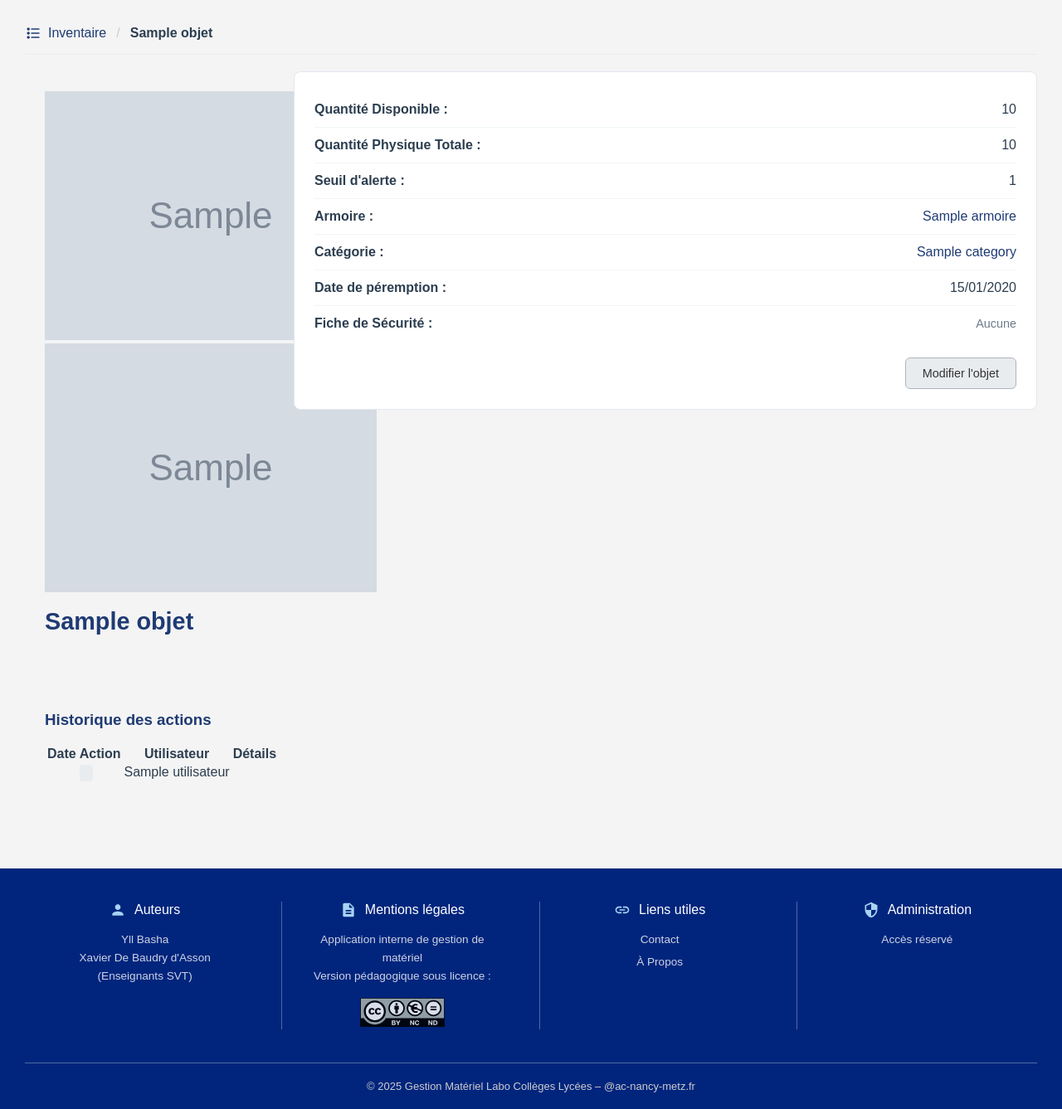
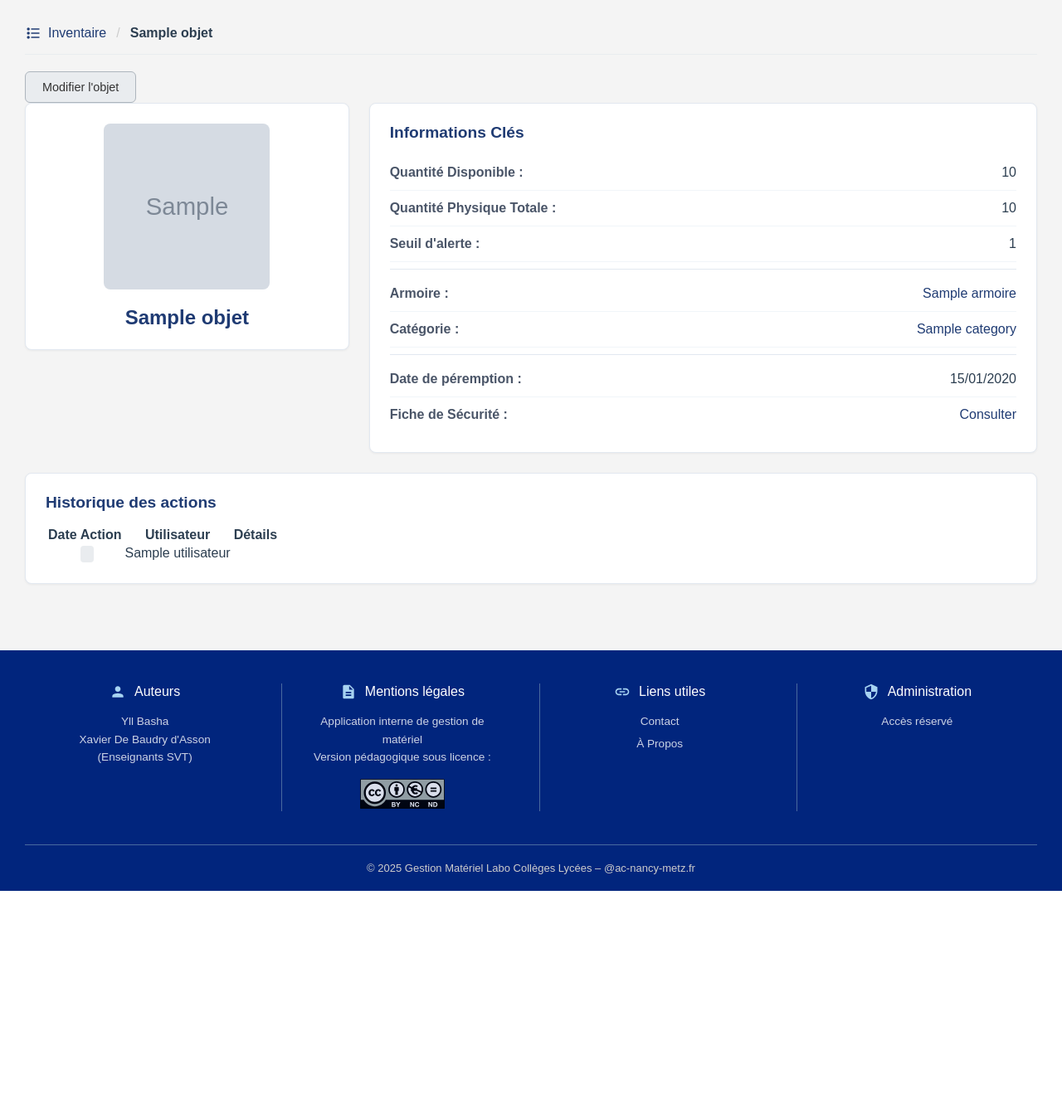
Before and after one commit to crazypopperz/LabFlow, a Flask app: page /objet/1 in a window 1280 px wide. Shown: the part 180-1517 px from the top of the page at 83% size. After the commit the page ends 1254 px from the top, so only its background shows below. Run offline with Flask 3, Linux system fonts and the light colour scheme; the visitor is signed in with stand-in values (Sample User, id 1); tables that the repository leaves empty hold one stand-in row (values such as "Sample post"); grey boxes marked "Sample" are stand-in pictures; some libraries are stand-ins or nearby versions.

```diff
--- a/db.py
+++ b/db.py
@@ -6,7 +6,7 @@ from flask.cli import with_appcontext
 from flask_sqlalchemy import SQLAlchemy
 from sqlalchemy import (Integer, String, Float, Boolean, Date, DateTime, Text,
                         ForeignKey)
-from sqlalchemy.orm import DeclarativeBase, Mapped, mapped_column
+from sqlalchemy.orm import DeclarativeBase, Mapped, mapped_column, relationship
 
 # --- CONFIGURATION DE BASE DE SQLAlchemy ---
 class Base(DeclarativeBase):
@@ -37,6 +37,7 @@ class Armoire(db.Model):
     id: Mapped[int] = mapped_column(Integer, primary_key=True, autoincrement=True)
     nom: Mapped[str] = mapped_column(String, nullable=False)
     etablissement_id: Mapped[int] = mapped_column(ForeignKey('etablissements.id'), nullable=False)
+    objets: Mapped[list["Objet"]] = relationship(back_populates="armoire")
 
 class Budget(db.Model):
     __tablename__ = 'budgets'
@@ -51,6 +52,7 @@ class Categorie(db.Model):
     id: Mapped[int] = mapped_column(Integer, primary_key=True, autoincrement=True)
     nom: Mapped[str] = mapped_column(String, nullable=False)
     etablissement_id: Mapped[int] = mapped_column(ForeignKey('etablissements.id'), nullable=False)
+    objets: Mapped[list["Objet"]] = relationship(back_populates="categorie")
 
 class Fournisseur(db.Model):
     __tablename__ = 'fournisseurs'
@@ -101,6 +103,8 @@ class Objet(db.Model):
     image_url: Mapped[str] = mapped_column(String, nullable=True)
     fds_url: Mapped[str] = mapped_column(String, nullable=True)
     etablissement_id: Mapped[int] = mapped_column(ForeignKey('etablissements.id'), nullable=False)
+    armoire: Mapped["Armoire"] = relationship(back_populates="objets")
+    categorie: Mapped["Categorie"] = relationship(back_populates="objets")
 
 class Historique(db.Model):
     __tablename__ = 'historique'
--- a/static/css/style.css
+++ b/static/css/style.css
@@ -3492,42 +3492,66 @@ body:not(.page-admin-utilisateurs) .objet-table td:first-child {
 
 .details-grid {
     display: grid;
-    grid-template-columns: 300px 1fr; /* Colonne de gauche fixe, colonne de droite flexible */
+    grid-template-columns: repeat(12, 1fr); /* On crée une grille de 12 colonnes */
     gap: 24px;
     align-items: start;
 }
 
-/* La carte d'identité de l'objet (image + titre) */
-.details-grid > .details-card:nth-child(1) {
-    grid-column: 1 / 2;
-    grid-row: 1 / 2;
-    padding: 24px;
-}
-
-/* Le nouveau cadre pour les infos */
-.details-info-card {
-    grid-column: 2 / 3;
-    grid-row: 1 / 2;
+/* Style commun à toutes les cartes de cette page */
+.details-grid .details-card {
     background-color: #fff;
     border: 1px solid #e2e8f0;
     border-radius: 8px;
     padding: 24px;
-}
-
-/* La carte de l'historique */
-.details-grid > .details-card:nth-child(3) {
-    grid-column: 1 / 3; /* Prend toute la largeur */
-    grid-row: 2 / 3;
-    padding: 24px;
-}
-
-/* Styles internes qui étaient dans ton ancien code */
-.identity-header {
-    margin-bottom: 15px;
+    box-shadow: 0 1px 3px rgba(0,0,0,0.05);
+}
+
+/* La carte d'identité (image + titre) prend 4 colonnes sur 12 */
+.details-grid > .details-card:nth-child(1) {
+    grid-column: span 4;
+    text-align: center;
+}
+
+/* La carte d'infos (liste) prend 8 colonnes sur 12 */
+.details-grid > .details-card:nth-child(2) {
+    grid-column: span 8;
+}
+
+/* La carte de l'historique prend les 12 colonnes */
+.details-grid > .details-card.full-width-card {
+    grid-column: span 12;
+}
+
+/* Styles internes pour la carte d'identité */
+.identity-image-wrapper {
+    margin-bottom: 16px;
+}
+.identity-image, .identity-image-placeholder {
+    width: 100%;
+    max-width: 200px; /* Empêche l'image d'être trop grande */
+    margin: 0 auto; /* Centre l'image */
+    aspect-ratio: 1 / 1;
+    object-fit: cover;
+    border-radius: 8px;
+}
+.identity-image-placeholder {
+    display: flex;
+    align-items: center;
+    justify-content: center;
+    background-color: #f8fafc;
+    border: 1px solid #e2e8f0;
+    fill: #cbd5e1;
 }
 .details-title {
     margin: 0;
-    font-size: 1.8rem;
+    font-size: 1.5rem;
+}
+
+/* Styles internes pour la carte d'infos */
+.details-card h3 {
+    margin-top: 0;
+    margin-bottom: 16px;
+    font-size: 1.2rem;
 }
 .details-list {
     list-style: none;
@@ -3544,8 +3568,13 @@ body:not(.page-admin-utilisateurs) .objet-table td:first-child {
 .details-list li:last-child {
     border-bottom: none;
 }
-.details-actions {
-    display: flex;
-    justify-content: flex-end;
-    margin-top: 20px;
-}
+.details-list li strong {
+    color: #4a5568;
+}
+.details-list li.separator {
+    height: 1px;
+    background-color: #e2e8f0;
+    margin: 8px 0;
+    padding: 0;
+    border: none;
+}
--- a/templates/objet_details.html
+++ b/templates/objet_details.html
@@ -3,6 +3,7 @@
 <head>
     <meta charset="UTF-8">
     <title>Détails de {{ objet.nom }}</title>
+    <meta name="csrf-token" content="{{ csrf_token() }}">
     <link rel="stylesheet" href="{{ url_for('static', filename='css/style.css') }}">
     <script src="{{ url_for('static', filename='js/script.js') }}" defer></script>
 </head>
@@ -19,6 +20,7 @@
             {% endif %}
         {% endwith %}
 
+        <div class="page-header">
             <div class="breadcrumb-nav">
                 <a href="{{ url_for('inventaire.inventaire') }}" class="breadcrumb-link">
 					<svg xmlns="http://www.w3.org/2000/svg" class="sub-nav-icon" viewBox="0 -960 960 960"><path d="M360-200v-80h480v80H360Zm0-240v-80h480v80H360Zm0-240v-80h480v80H360ZM200-160q-33 0-56.5-23.5T120-240q0-33 23.5-56.5T200-320q33 0 56.5 23.5T280-240q0 33-23.5 56.5T200-160Zm0-240q-33 0-56.5-23.5T120-480q0-33 23.5-56.5T200-560q33 0 56.5 23.5T280-480q0 33-23.5 56.5T200-400Zm0-240q-33 0-56.5-23.5T120-720q0-33 23.5-56.5T200-800q33 0 56.5 23.5T280-720q0 33-23.5 56.5T200-640Z"/></svg><span class="breadcrumb-text"> Inventaire</span>
@@ -26,57 +28,6 @@
                 <span class="breadcrumb-separator">/</span>
                 <span class="breadcrumb-current">{{ objet.nom }}</span>
             </div>
-
-        <div class="details-grid">
-            <!-- Carte d'identité de l'objet -->
-            <div class="details-card">
-                <div class="identity-header">
-                    <div class="identity-image-wrapper">
-						{% if objet.image_url %}
-							<img src="{{ objet.image_url }}" alt="Image de {{ objet.nom }}" class="identity-image-thumbnail">
-							<img src="{{ objet.image_url }}" alt="Aperçu de {{ objet.nom }}" class="identity-image-preview">
-
-						{% elif objet.image %}
-							<img src="{{ url_for('main.serve_image', filename=objet.image) }}" alt="Image de {{ objet.nom }}" class="identity-image-thumbnail">
-							<img src="{{ url_for('main.serve_image', filename=objet.image) }}" alt="Aperçu de {{ objet.nom }}" class="identity-image-preview">
-
-						{% else %}
-							<div class="identity-image-placeholder">
-								<svg xmlns="http://www.w3.org/2000/svg" height="48px" viewBox="0 -960 960 960" width="48px"><path d="M200-120q-33 0-56.5-23.5T120-200v-560q0-33 23.5-56.5T200-840h560q33 0 56.5 23.5T840-760v560q0 33-23.5 56.5T760-120H200Zm0-80h560v-560H200v560Zm40-80h480L570-480 450-320l-90-120-120 160Zm-40 80v-560 560Z"/></svg>
-							</div>
-						{% endif %}
-					</div>
-				</div>
-                    <h2 class="details-title">{{ objet.nom }}</h2>
-            </div>
-
-                <div class="details-info-card">
-					<ul class="details-list">
-						<li><strong>Quantité Disponible :</strong> <span class="stock-disponible">{{ objet.quantite_disponible }}</span></li>
-						<li><strong>Quantité Physique Totale :</strong> {{ objet.quantite_physique }}</li>
-						<li><strong>Seuil d'alerte :</strong> {{ objet.seuil }}</li>
-						<li><strong>Armoire :</strong> <a href="{{ url_for('inventaire.voir_armoire', armoire_id=objet.armoire_id) }}">{{ objet.armoire_nom }}</a></li>
-						<li><strong>Catégorie :</strong> <a href="{{ url_for('inventaire.voir_categorie', categorie_id=objet.categorie_id) }}">{{ objet.categorie_nom }}</a></li>
-						<li>
-							<strong>Date de péremption :</strong>
-							{% if objet.date_peremption %}
-								{{ objet.date_peremption | strftime('%d/%m/%Y') }}
-							{% else %}
-								<span class="text-discret">Non spécifiée</span>
-							{% endif %}
-						</li>
-						<li>
-							<strong>Fiche de Sécurité :</strong>
-							{% if objet.fds_nom_securise %}
-								<a href="{{ url_for('main.telecharger_fds_objet', objet_id=objet.id) }}" class="btn-action" style="padding: 5px 10px;">
-									<svg xmlns="http://www.w3.org/2000/svg" height="18px" viewBox="0 -960 960 960" width="18px" fill="currentColor"><path d="M480-320 280-520l56-58 104 104v-326h80v326l104-104 56 58-200 200ZM240-160q-33 0-56.5-23.5T160-240v-120h80v120h480v-120h80v120q0 33-23.5 56.5T720-160H240Z"/></svg>
-									{{ objet.fds_nom_original }}
-								</a>
-							{% else %}
-								<span class="text-discret">Aucune</span>
-							{% endif %}
-						</li>
-					</ul>
             <div class="details-actions">
 					<button class="btn-action edit-objet-btn"
 						data-objet-id="{{ objet.id }}"
@@ -92,8 +43,54 @@
 					</button>
 			</div>
         </div>
-				<!-- Carte de l'historique -->
+
+        <div class="details-grid">
+            <!-- CARTE 1 : IDENTITÉ (IMAGE + NOM) -->
             <div class="details-card">
+                <div class="identity-image-wrapper">
+                    {% if objet.image_url %}
+                        <img src="{{ objet.image_url }}" alt="Image de {{ objet.nom }}" class="identity-image">
+                    {% else %}
+                        <div class="identity-image-placeholder">
+                            <svg ...></svg>
+                        </div>
+                    {% endif %}
+                </div>
+                <h2 class="details-title">{{ objet.nom }}</h2>
+            </div>
+
+            <!-- CARTE 2 : INFORMATIONS -->
+            <div class="details-card">
+                <h3>Informations Clés</h3>
+                <ul class="details-list">
+                    <li><strong>Quantité Disponible :</strong> <span class="stock-disponible">{{ objet.quantite_disponible }}</span></li>
+                    <li><strong>Quantité Physique Totale :</strong> {{ objet.quantite_physique }}</li>
+                    <li><strong>Seuil d'alerte :</strong> {{ objet.seuil }}</li>
+                    <li class="separator"></li>
+                    <li><strong>Armoire :</strong> <a href="{{ url_for('inventaire.voir_armoire', armoire_id=objet.armoire_id) }}">{{ objet.armoire_nom }}</a></li>
+                    <li><strong>Catégorie :</strong> <a href="{{ url_for('inventaire.voir_categorie', categorie_id=objet.categorie_id) }}">{{ objet.categorie_nom }}</a></li>
+                    <li class="separator"></li>
+                    <li>
+                        <strong>Date de péremption :</strong>
+                        {% if objet.date_peremption %}
+                            {{ objet.date_peremption | strftime('%d/%m/%Y') }}
+                        {% else %}
+                            <span class="text-discret">Non spécifiée</span>
+                        {% endif %}
+                    </li>
+                    <li>
+                        <strong>Fiche de Sécurité :</strong>
+                        {% if objet.fds_url %}
+                            <a href="{{ objet.fds_url }}" target="_blank" class="link-external">Consulter</a>
+                        {% else %}
+                            <span class="text-discret">Aucune</span>
+                        {% endif %}
+                    </li>
+                </ul>
+            </div>
+
+            <!-- CARTE 3 : HISTORIQUE -->
+            <div class="details-card full-width-card">
                 <h3>Historique des actions</h3>
                 <div class="history-table-container">
                     <table class="history-table">
@@ -126,6 +123,6 @@
     </div>
 
     {% include 'footer.html' %}
-    {% include 'modale_objet.html' %}
+    {% include '_modals.html' %}
 </body>
 </html>
```
Also changed, not shown: templates/alertes.html (+4 -4 lines), views/main.py (+9 -2 lines). Lines whose indentation alone changed are shown as unchanged.
